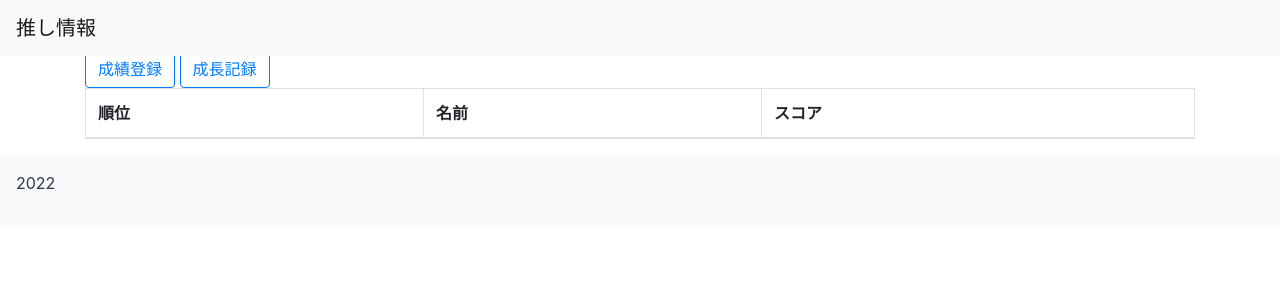
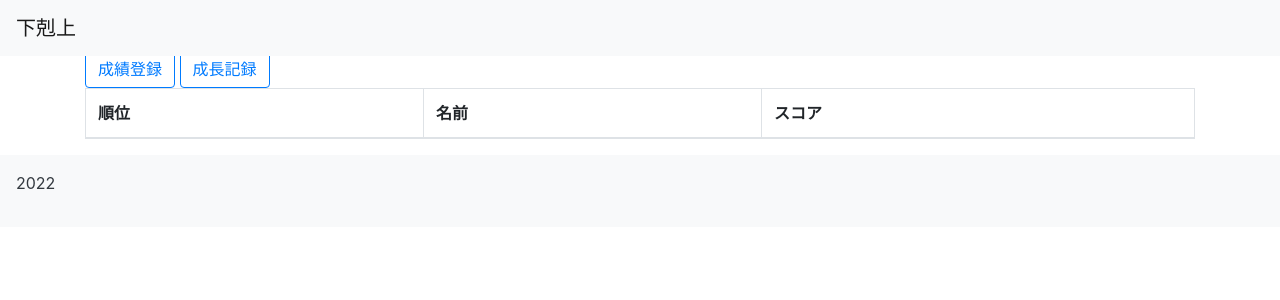
Before and after one commit to TachikawaAkebonochoClub/gekokujo, a Django app: page / in a window 1280 px wide. Shown: the top 300 px of the page. Run offline with Django 3.2, Linux system fonts and the light colour scheme; data that the repository does not hold is empty; some libraries are stand-ins or nearby versions.

Commit message:
ishii up 0623

```diff
--- a/code/gekokujo_app/templates/base.html
+++ b/code/gekokujo_app/templates/base.html
@@ -13,7 +13,7 @@
 
         <style>body {padding-top: 50px;}</style>
         <nav class="navbar navbar-light bg-light fixed-top">
-            <a class='navbar-brand' href='{% url "showUsers" %}'>推し情報</a>
+            <a class='navbar-brand' href='{% url "showUsers" %}'>下剋上</a>
         </nav>
     </head>
 
--- a/code/gekokujo_app/templates/history.html
+++ b/code/gekokujo_app/templates/history.html
@@ -22,7 +22,7 @@
                 <td>{{record.date}}</td>
                 <td>{{record.score}}</td>
                 <td>{{record.level}}</td>
-                <td>{{record.time|time:"m分s秒f"}}</td>
+                <td>{{record.time|time:"m分s秒u"}}</td>
                 <td>{{record.count}}</td>
                 <td>{{record.miss}}</td>
                 <td>{{record.read}}</td>
```
